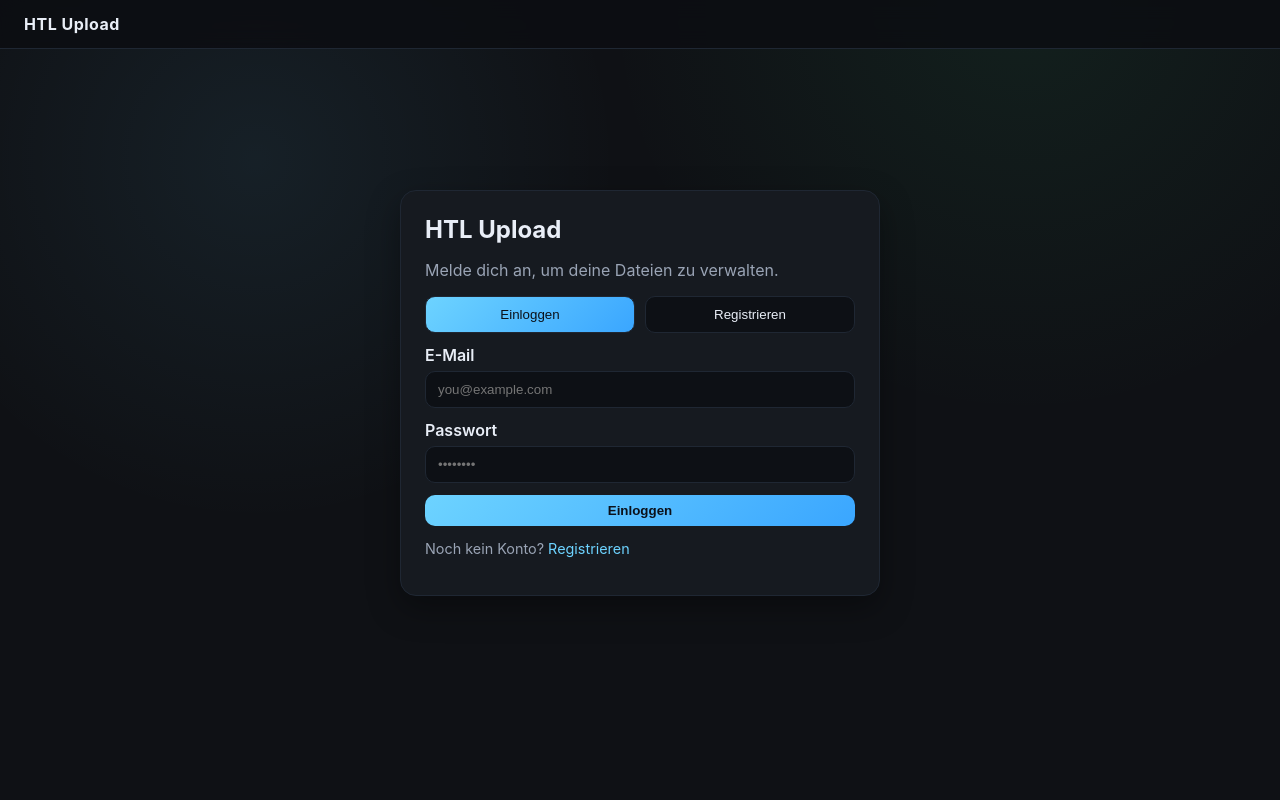
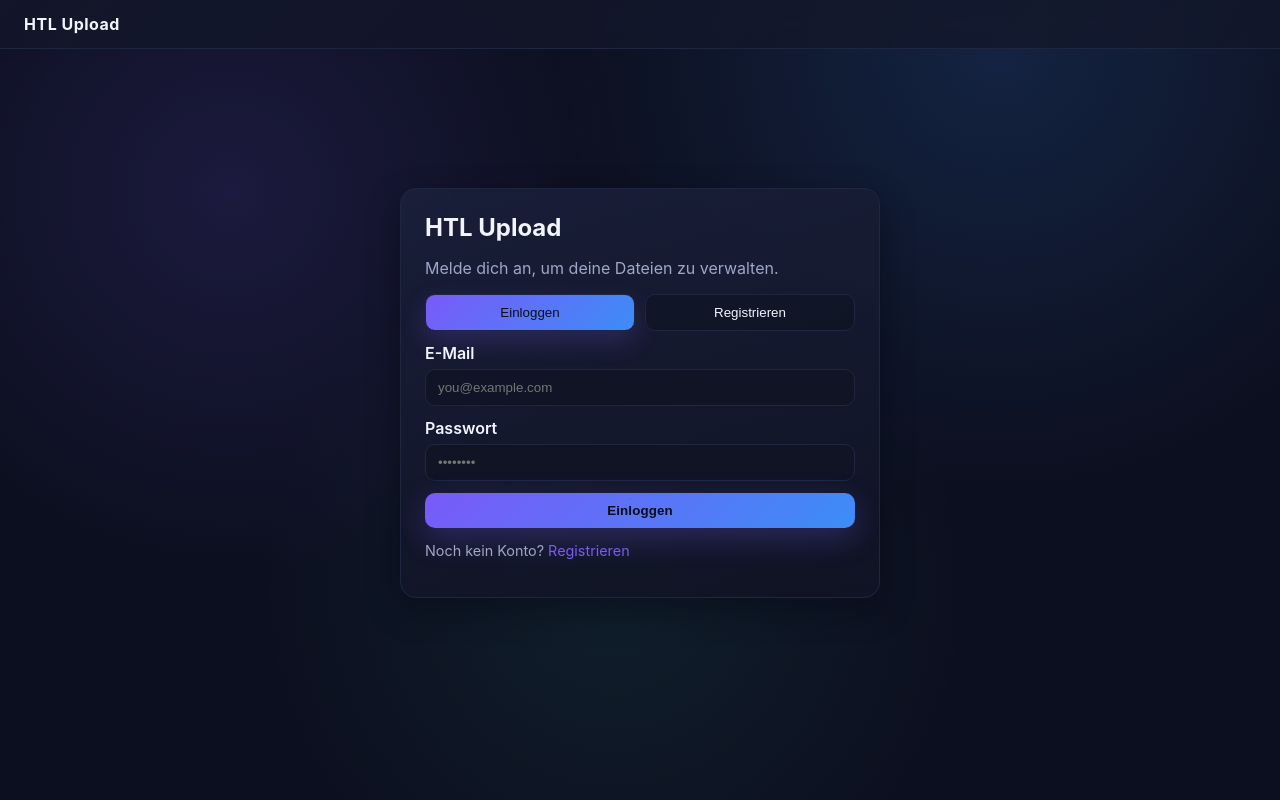
Before and after one commit to puskaricsebastian-lab/fivem, a Flask app: page / in a window 1280 px wide. Run offline with Flask 3, Linux system fonts and the light colour scheme; parts of the project's set-up code (start-up, migrations or seed data) failed here and were passed over.

Commit message:
Restore blue-purple theme

```diff
--- a/static/style.css
+++ b/static/style.css
@@ -1,15 +1,15 @@
 :root {
-  --bg: #0f1115;
-  --panel: #161a20;
-  --muted: #9aa4b5;
-  --text: #e9eef7;
-  --primary: #6dd3ff;
-  --primary-strong: #3aa6ff;
-  --border: #1f2733;
-  --danger: #ff6b6b;
-  --success: #3cd07e;
+  --bg: #0c0f1f;
+  --panel: #13172a;
+  --muted: #9ea7c7;
+  --text: #f2f4ff;
+  --primary: #7a5af8;
+  --primary-strong: #3c8df7;
+  --border: #1f2640;
+  --danger: #ff6b9d;
+  --success: #4bd1a0;
   --radius: 12px;
-  --shadow: 0 12px 32px rgba(0,0,0,0.35);
+  --shadow: 0 12px 32px rgba(5, 6, 17, 0.45);
   --space: 12px;
   font-family: "Inter", system-ui, -apple-system, sans-serif;
 }
@@ -17,8 +17,9 @@
 * { box-sizing: border-box; }
 body.theme {
   margin: 0;
-  background: radial-gradient(circle at 20% 20%, rgba(109,211,255,0.08), transparent 30%),
-              radial-gradient(circle at 80% 0%, rgba(60,208,126,0.08), transparent 32%),
+  background: radial-gradient(circle at 18% 24%, rgba(122, 90, 248, 0.14), transparent 32%),
+              radial-gradient(circle at 78% 6%, rgba(60, 141, 247, 0.16), transparent 36%),
+              radial-gradient(circle at 48% 74%, rgba(66, 214, 186, 0.08), transparent 40%),
               var(--bg);
   color: var(--text);
   min-height: 100vh;
@@ -32,7 +33,7 @@ a:hover { color: var(--primary-strong); }
   align-items: center;
   justify-content: space-between;
   padding: 14px 24px;
-  background: rgba(12,14,18,0.85);
+  background: linear-gradient(135deg, rgba(19, 23, 42, 0.9), rgba(19, 23, 42, 0.75));
   backdrop-filter: blur(10px);
   position: sticky;
   top: 0;
@@ -42,7 +43,7 @@ a:hover { color: var(--primary-strong); }
 .topbar__brand { font-weight: 700; letter-spacing: 0.5px; }
 .topbar__nav { display: flex; gap: 12px; }
 .nav__link { padding: 8px 12px; border-radius: 8px; color: var(--muted); }
-.nav__link:hover, .nav__link.is-active { background: var(--panel); color: var(--text); }
+.nav__link:hover, .nav__link.is-active { background: rgba(122, 90, 248, 0.15); color: var(--text); }
 
 .page { padding: 24px; max-width: 1200px; margin: 0 auto; }
 
@@ -52,34 +53,37 @@ a:hover { color: var(--primary-strong); }
 
 .grid { display: grid; grid-template-columns: repeat(auto-fit, minmax(320px, 1fr)); gap: 16px; }
 .grid.two { grid-template-columns: repeat(auto-fit, minmax(280px, 1fr)); }
-.card { background: var(--panel); border: 1px solid var(--border); border-radius: var(--radius); padding: 18px; box-shadow: var(--shadow); }
+.card { background: linear-gradient(145deg, rgba(26, 31, 58, 0.85), rgba(19, 23, 42, 0.92)); border: 1px solid var(--border); border-radius: var(--radius); padding: 18px; box-shadow: var(--shadow); }
 .card__header { display: flex; align-items: center; justify-content: space-between; gap: 8px; margin-bottom: 12px; }
 
 .btn {
   border: 1px solid var(--border);
-  background: var(--panel);
+  background: rgba(19, 23, 42, 0.8);
   color: var(--text);
-  padding: 8px 14px;
+  padding: 10px 14px;
   border-radius: 10px;
   cursor: pointer;
-  font-weight: 600;
+  font-weight: 700;
+  letter-spacing: 0.1px;
+  transition: transform 0.1s ease, box-shadow 0.15s ease;
 }
-.btn.primary { background: linear-gradient(135deg, var(--primary), var(--primary-strong)); color: #0b111a; border: none; }
+.btn.primary { background: linear-gradient(135deg, #7a5af8, #3c8df7); color: #0b0f1a; border: none; box-shadow: 0 10px 30px rgba(122,90,248,0.28); }
+.btn:hover { transform: translateY(-1px); box-shadow: 0 10px 24px rgba(60,141,247,0.16); }
 .btn.ghost { background: transparent; }
 .btn.full { width: 100%; }
 .btn:focus, input:focus, select:focus, textarea:focus { outline: 2px solid var(--primary-strong); outline-offset: 1px; }
 
-input, select, textarea { width: 100%; padding: 10px 12px; border-radius: 10px; border: 1px solid var(--border); background: #0d1015; color: var(--text); }
+input, select, textarea { width: 100%; padding: 10px 12px; border-radius: 10px; border: 1px solid var(--border); background: rgba(16, 20, 37, 0.9); color: var(--text); }
 label { display: flex; flex-direction: column; gap: 6px; font-weight: 600; color: var(--text); margin-bottom: 12px; }
 .muted { color: var(--muted); }
 .small { font-size: 0.9rem; }
 
 .auth { display: flex; justify-content: center; align-items: center; min-height: 80vh; }
-.auth__card { width: min(480px, 100%); background: var(--panel); padding: 24px; border-radius: 16px; border: 1px solid var(--border); box-shadow: var(--shadow); }
+.auth__card { width: min(480px, 100%); background: linear-gradient(165deg, rgba(26,31,58,0.92), rgba(15,19,35,0.95)); padding: 24px; border-radius: 16px; border: 1px solid var(--border); box-shadow: var(--shadow); }
 .auth__header h1 { margin: 0 0 6px; }
 .auth__tabs { display: grid; grid-template-columns: repeat(2, 1fr); gap: 10px; margin: 12px 0; }
-.tab { border: 1px solid var(--border); background: #0d1015; padding: 10px; border-radius: 10px; color: var(--text); cursor: pointer; }
-.tab.is-active { background: linear-gradient(135deg, var(--primary), var(--primary-strong)); color: #0b111a; }
+.tab { border: 1px solid var(--border); background: rgba(16, 20, 37, 0.8); padding: 10px; border-radius: 10px; color: var(--text); cursor: pointer; }
+.tab.is-active { background: linear-gradient(135deg, var(--primary), var(--primary-strong)); color: #0b0f1a; box-shadow: 0 10px 24px rgba(122,90,248,0.22); }
 .auth__form.is-hidden { display: none; }
 .field-error { color: var(--danger); font-size: 0.85rem; }
 
```
